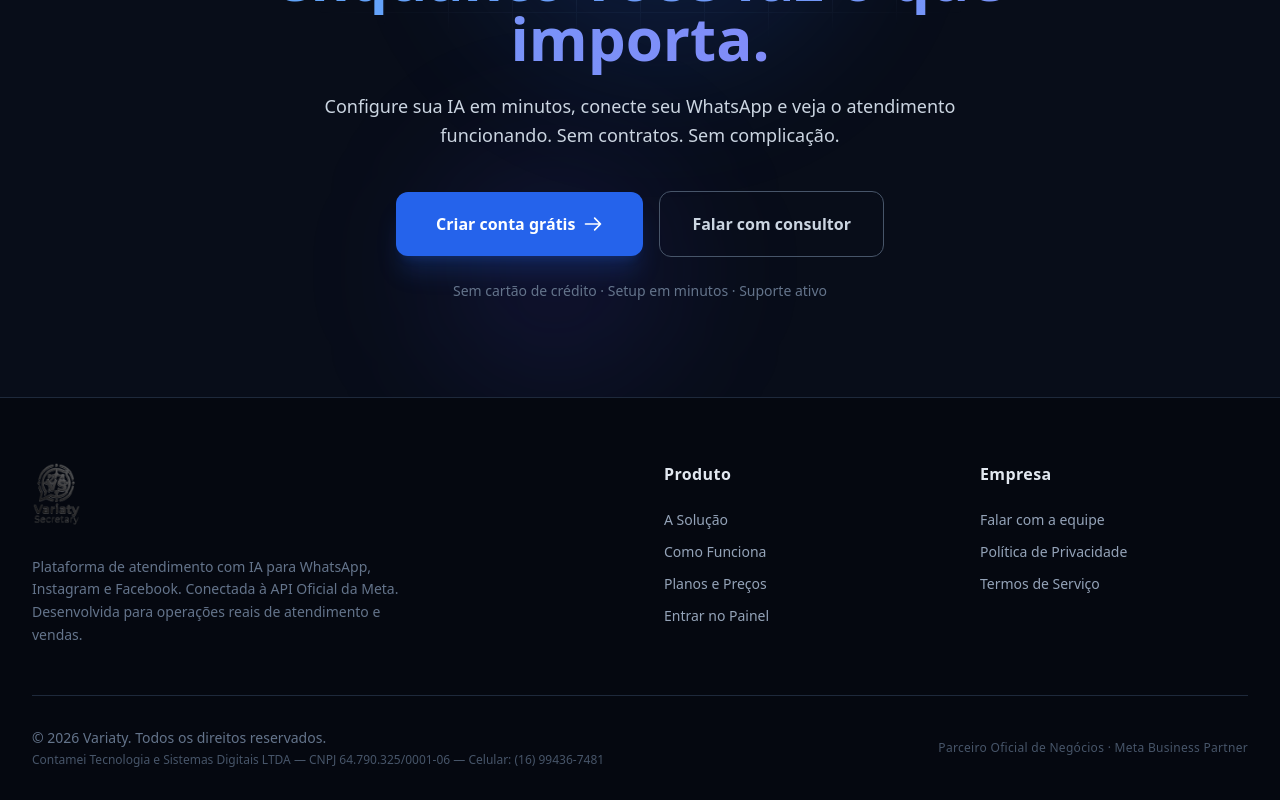
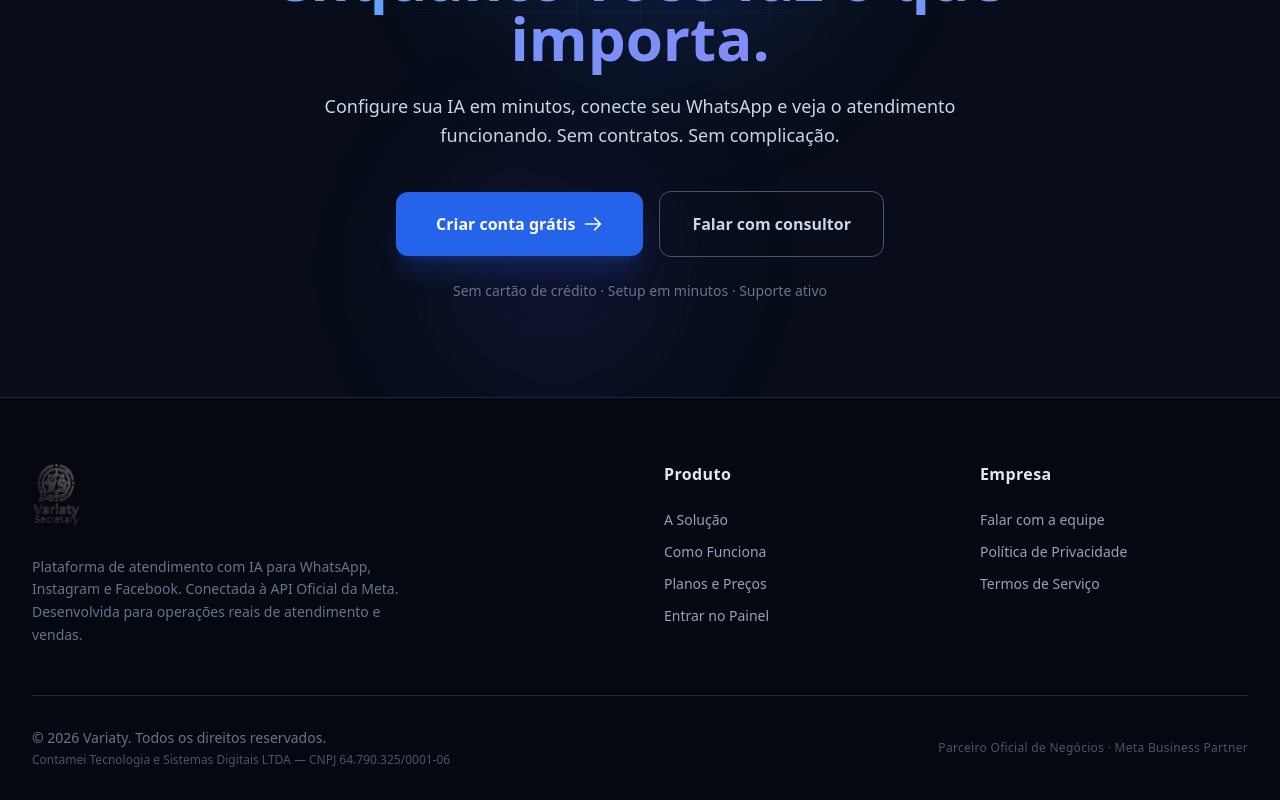
Before and after one commit to vtvariaty-svg/automation-whatsapp, a Next.js app in the folder apps/web/: page / in a window 1280 px wide. Shown: the part 8777-9577 px from the top of the page. Built offline with nearby package versions, Linux system fonts and the light colour scheme; no server answers.

Commit message:
style(web): remove phone number from footer and sidebar

```diff
--- a/apps/web/app/page.tsx
+++ b/apps/web/app/page.tsx
@@ -1089,7 +1089,7 @@ function Footer() {
           <div className="flex flex-col gap-1 text-center md:text-left">
             <p className="text-sm text-slate-500">&copy; {new Date().getFullYear()} Variaty. Todos os direitos reservados.</p>
             <p className="text-xs text-slate-600 font-medium">
-              Contamei Tecnologia e Sistemas Digitais LTDA — CNPJ 64.790.325/0001-06 — Celular: (16) 99436-7481
+              Contamei Tecnologia e Sistemas Digitais LTDA — CNPJ 64.790.325/0001-06
             </p>
           </div>
           <p className="text-xs text-slate-600 font-medium tracking-wide">
--- a/apps/web/app/privacy/page.tsx
+++ b/apps/web/app/privacy/page.tsx
@@ -93,7 +93,7 @@ export default function PrivacyPage() {
       <footer className="border-t border-gray-100 py-8 text-center text-sm text-gray-400 flex flex-col gap-1">
         <p>© 2026 Variaty. Todos os direitos reservados.</p>
         <p className="text-xs">
-          Contamei Tecnologia e Sistemas Digitais LTDA — CNPJ 64.790.325/0001-06 — Celular: (16) 99436-7481
+          Contamei Tecnologia e Sistemas Digitais LTDA — CNPJ 64.790.325/0001-06
         </p>
       </footer>
     </div>
--- a/apps/web/app/terms/page.tsx
+++ b/apps/web/app/terms/page.tsx
@@ -123,7 +123,7 @@ export default function TermsPage() {
       <footer className="border-t border-gray-100 py-8 text-center text-sm text-gray-400 flex flex-col gap-1">
         <p>© 2026 Variaty. Todos os direitos reservados.</p>
         <p className="text-xs">
-          Contamei Tecnologia e Sistemas Digitais LTDA — CNPJ 64.790.325/0001-06 — Celular: (16) 99436-7481
+          Contamei Tecnologia e Sistemas Digitais LTDA — CNPJ 64.790.325/0001-06
         </p>
       </footer>
     </div>
--- a/apps/web/components/Sidebar.tsx
+++ b/apps/web/components/Sidebar.tsx
@@ -209,7 +209,6 @@ export default function Sidebar() {
         <div className="text-[10px] text-gray-500 leading-tight px-1">
           <p className="font-semibold text-gray-400">Contamei Tecnologia e Sistemas Digitais LTDA</p>
           <p>CNPJ: 64.790.325/0001-06</p>
-          <p>Celular: (16) 99436-7481</p>
         </div>
       </div>
     </>
```
